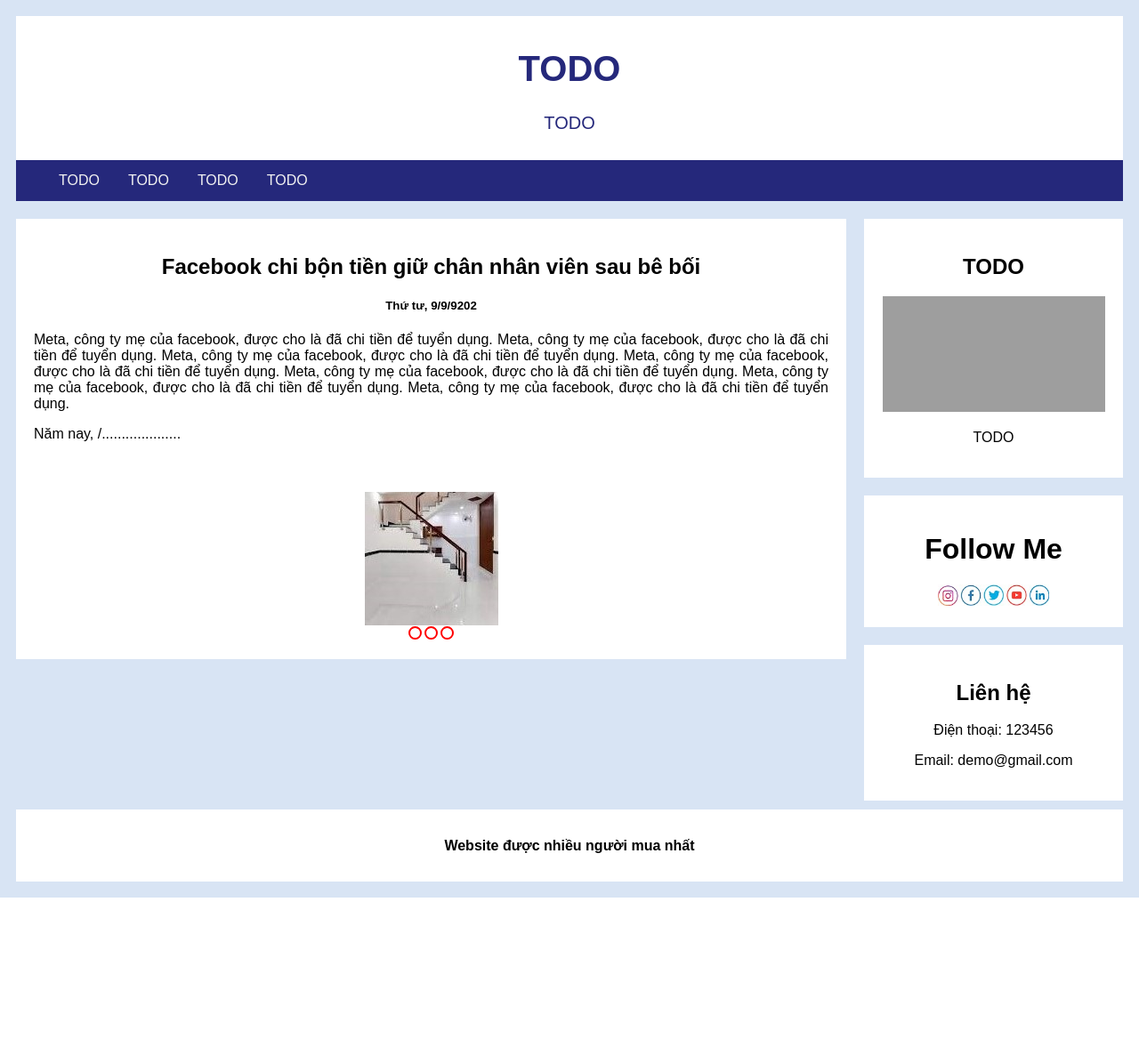
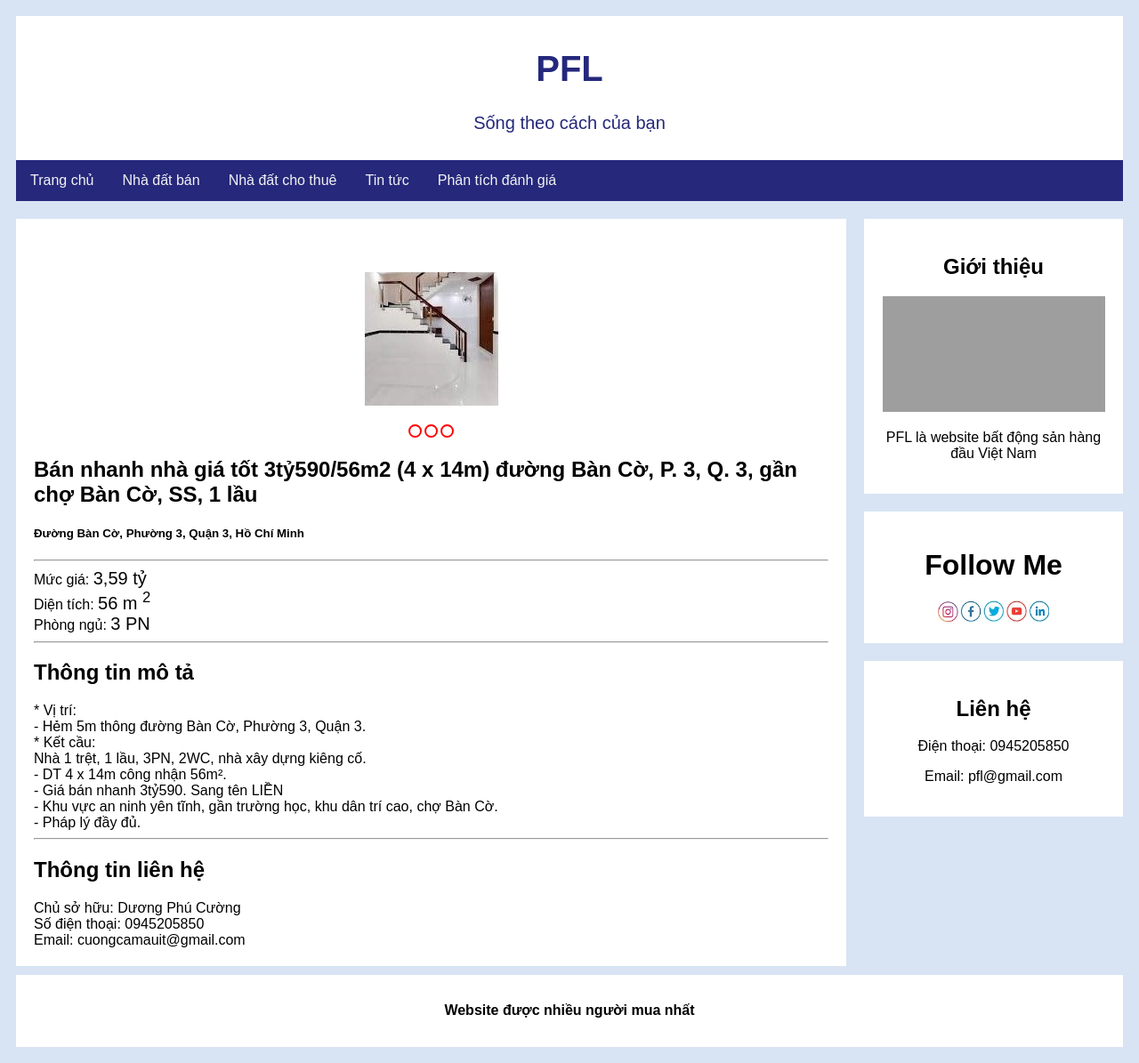
Before and after one commit to hoduy511/Website-Bat-Dong-San, a PHP site: page /details.html in a window 1280 px wide. Shown: the whole page at 89% size. Before the commit the page ends 1009 px from the top, so only its background shows below. Run offline with PHP 8.4, Linux system fonts and the light colour scheme; grey boxes are pictures that could not be loaded.

Commit message:
add fake data

```diff
--- a/Stage1/details.html
+++ b/Stage1/details.html
@@ -4,53 +4,64 @@
 <head>
     <meta charset="UTF-8">
     <meta name="viewport" content="width=device-width, initial-scale=1.0">
-    <title>TODO</title>
+    <title>Place for life</title>
     <link rel="stylesheet" href="./style.css">
 </head>
 
 <body>
     <div class="header">
-        <h1>TODO</h1>
-        <p>TODO</p>
+        <h1>PFL</h1>
+        <p>Sống theo cách của bạn</p>
     </div>
     <div class="topnav">
-        <a href="index.html"></a>
-        <a href="#">TODO</a>
-        <a href="#">TODO</a>
-        <a href="#">TODO</a>
-        <a href="#">TODO</a>
+        <a href="index.html">Trang chủ</a>
+        <a href="#">Nhà đất bán</a>
+        <a href="#">Nhà đất cho thuê</a>
+        <a href="#">Tin tức</a>
+        <a href="#">Phân tích đánh giá</a>
     </div>
     <div class="row">
         <div class="leftcolumn">
-            <div class="card">
-                <h2>Facebook chi bộn tiền giữ chân nhân viên sau bê bối</h2>
-                <h5>Thứ tư, 9/9/9202</h5>
-                <p style="text-align: justify;">
-                    Meta, công ty mẹ của facebook, được cho là đã chi tiền để tuyển dụng. Meta, công ty mẹ của facebook,
-                    được cho là đã chi tiền để tuyển dụng. Meta, công ty mẹ của facebook, được cho là đã chi tiền để
-                    tuyển dụng. Meta, công ty mẹ của facebook, được cho là đã chi tiền để tuyển dụng. Meta, công ty mẹ
-                    của facebook, được cho là đã chi tiền để tuyển dụng. Meta, công ty mẹ của facebook, được cho là đã
-                    chi tiền để tuyển dụng. Meta, công ty mẹ của facebook, được cho là đã chi tiền để tuyển dụng.
-                </p>
-                <p style="text-align: justify;">Năm nay, /....................</p>
-
+            <div class="card detail">
                 <div class="slider">
                     <div class="slider-imgs">
                         <input type="radio" name="input-slider" id="img1">
                         <input type="radio" name="input-slider" id="img2">
                         <input type="radio" name="input-slider" id="img3">
 
-                        <img src="images/1.jpg" alt="img1" class="img-slider1" height="150px" width="150px">
-                        <img src="images/2.jpg" alt="img2" class="img-slider2" height="150px" width="150px">
-                        <img src="images/3.jpg" alt="img3" class="img-slider3" height="150px" width="150px">
+                        <img src="images/1.1.jpg" alt="img1" class="img-slider1" height="150px" width="150px">
+                        <img src="images/1.2.jpg" alt="img2" class="img-slider2" height="150px" width="150px">
+                        <img src="images/1.3.jpg" alt="img3" class="img-slider3" height="150px" width="150px">
+                    </div>
+                    <div class="lable-slider">
+                        <label for="img1"></label>
+                        <label for="img2"></label>
+                        <label for="img3"></label>
                     </div>
                 </div>
-
-                <div class="lable-slider">
-                    <label for="img1"></label>
-                    <label for="img2"></label>
-                    <label for="img3"></label>
-                </div>
+                <h2 id="title">Bán nhanh nhà giá tốt 3tỷ590/56m2 (4 x 14m) đường Bàn Cờ, P. 3, Q. 3, gần chợ Bàn Cờ, SS, 1 lầu</h2>
+                <h5 id="address">Đường Bàn Cờ, Phường 3, Quận 3, Hồ Chí Minh</h5>
+                <hr>
+                <span>Mức giá: <span id="price">3,59 tỷ</span> </span> <br>
+                <span>Diện tích: </span> <span id="area">56 m <sup>2</sup></span> <br>
+                <span>Phòng ngủ: </span> <span id="bedroom">3 PN</span> <br>
+                <hr>
+                <h2>Thông tin mô tả</h2>
+                <span id="description">
+                    * Vị trí: <br>
+                        - Hẻm 5m thông đường Bàn Cờ, Phường 3, Quận 3.  <br>
+                        * Kết cầu: <br>
+                        Nhà 1 trệt, 1 lầu, 3PN, 2WC, nhà xây dựng kiêng cố. <br>
+                        - DT 4 x 14m công nhận 56m². <br>
+                        - Giá bán nhanh 3tỷ590. Sang tên LIỀN <br>
+                        - Khu vực an ninh yên tĩnh, gần trường học, khu dân trí cao, chợ Bàn Cờ. <br>
+                        - Pháp lý đầy đủ. <br>
+                </span>
+                <hr>
+                <h2>Thông tin liên hệ</h2>
+                <span>Chủ sở hữu: </span> <span id="name-owner">Dương Phú Cường</span> <br>
+                <span>Số điện thoại: </span> <span id="phone-owner">0945205850</span> <br>
+                <span>Email: </span> <span id="email-owner">cuongcamauit@gmail.com</span> <br>
             </div>
 
 
@@ -58,12 +69,12 @@
         </div>
         <div class="rightcolumn">
             <div class="card">
-                <h2>TODO</h2>
+                <h2>Giới thiệu</h2>
                 <iframe width="250" height="130" src="https://www.youtube.com/embed/2jeqQ6Py-o8"
                     title="YouTube video player" frameborder="0"
                     allow="accelerometer; autoplay; clipboard-write; encrypted-media; gyroscope; picture-in-picture; web-share"
                     allowfullscreen></iframe>
-                <p>TODO</p>
+                <p>PFL là website bất động sản hàng đầu Việt Nam</p>
             </div>
             <div class="card">
                 <h1>Follow Me</h1>
@@ -71,8 +82,8 @@
             </div>
             <div class="card">
                 <h2>Liên hệ</h2>
-                <p>Điện thoại: 123456</p>
-                <p>Email: demo@gmail.com</p>
+                <p>Điện thoại: 0945205850</p>
+                <p>Email: pfl@gmail.com</p>
             </div>
         </div>
 
--- a/Stage1/style.css
+++ b/Stage1/style.css
@@ -72,14 +72,27 @@ body {
     float: left;
 }
 
+.card-title {
+    overflow: hidden;
+    text-overflow: ellipsis;
+    display: -webkit-box;
+    -webkit-box-orient: vertical;
+    /* number of lines to show */
+    -webkit-line-clamp: 2;
+    line-height: 1.5em;
+    max-height: 3em;
+}
+
 .card-config {
     display: flex;
-    margin-top: 15px;
+    margin-top: 5px;
+    margin-bottom: 5px;
 }
 
 
 .card-config-price {
-    width: 20%;
+    max-width: fit-content;
+    margin-right: 20px;
     color: red;
     margin-top: 4px;
 }
@@ -119,6 +132,9 @@ body {
     text-align: center;
 }
 
+.card.detail {
+    text-align: left;
+}
 /* ------- */
 .footer {
     padding: 10px;
@@ -151,6 +167,7 @@ body {
 .lable-slider {
     display: flex;
     justify-content: center;
+    margin-top: 20px;
 }
 
 .lable-slider label {
@@ -165,14 +182,20 @@ body {
     background: bisque;
 }
 
-#img1:checked ~.img-slider1 {
+#img1:checked~.img-slider1 {
     margin-left: -100%;
 }
 
-#img2:checked ~.img-slider2{
+#img2:checked~.img-slider2 {
     margin-left: -200%;
 }
 
-#img3:checked ~.img-slider3 {
+#img3:checked~.img-slider3 {
     margin-left: -300%;
 }
+/* ---- */
+
+#price, #area, #bedroom {
+    font-size: 20px;
+
+}
```
Also changed, not shown: Stage1/index.html (+128 -47 lines), Stage1/images/1.1.jpg (renamed from Stage1/images/1.jpg), Stage1/images/1.2.jpg (added), Stage1/images/1.3.jpg (renamed from Stage1/images/3.jpg), Stage1/images/1.jfif (renamed from Stage1/images/tower1.jfif), Stage1/images/2.jpg, Stage1/images/3.jpeg (added), Stage1/images/4.jpg (added), Stage1/images/5.jpg (added), Stage1/images/6.jpg (added), Stage1/images/7.jpg (added), 6 other files.
